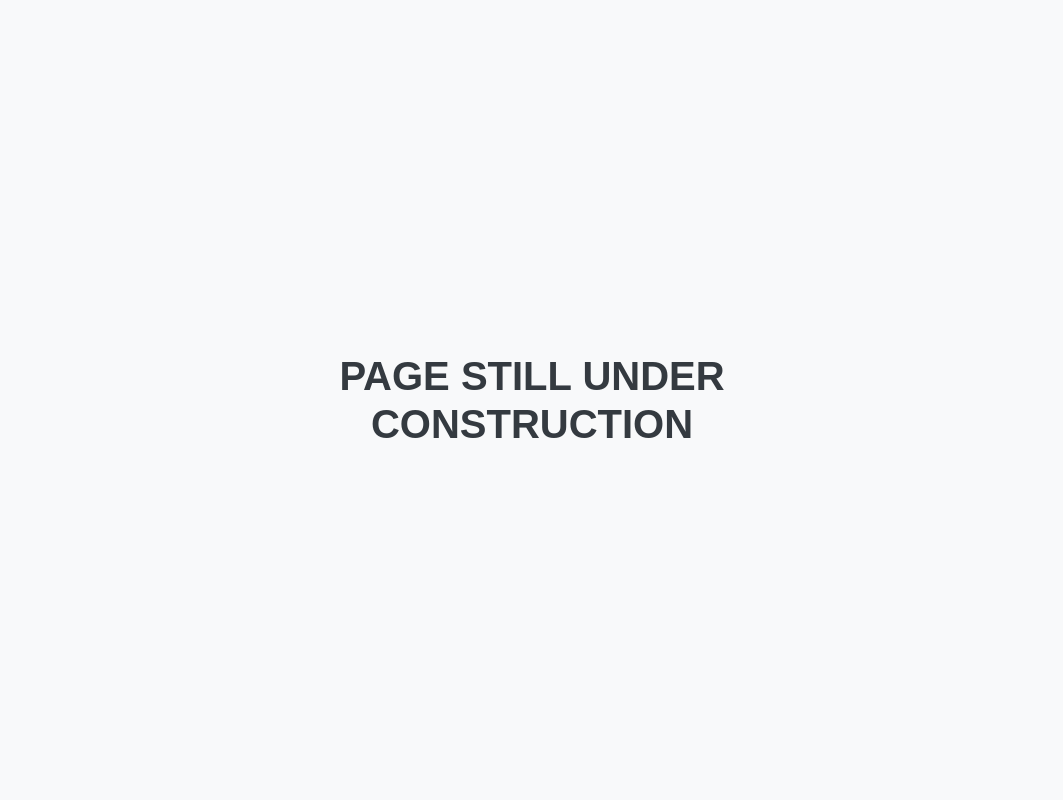
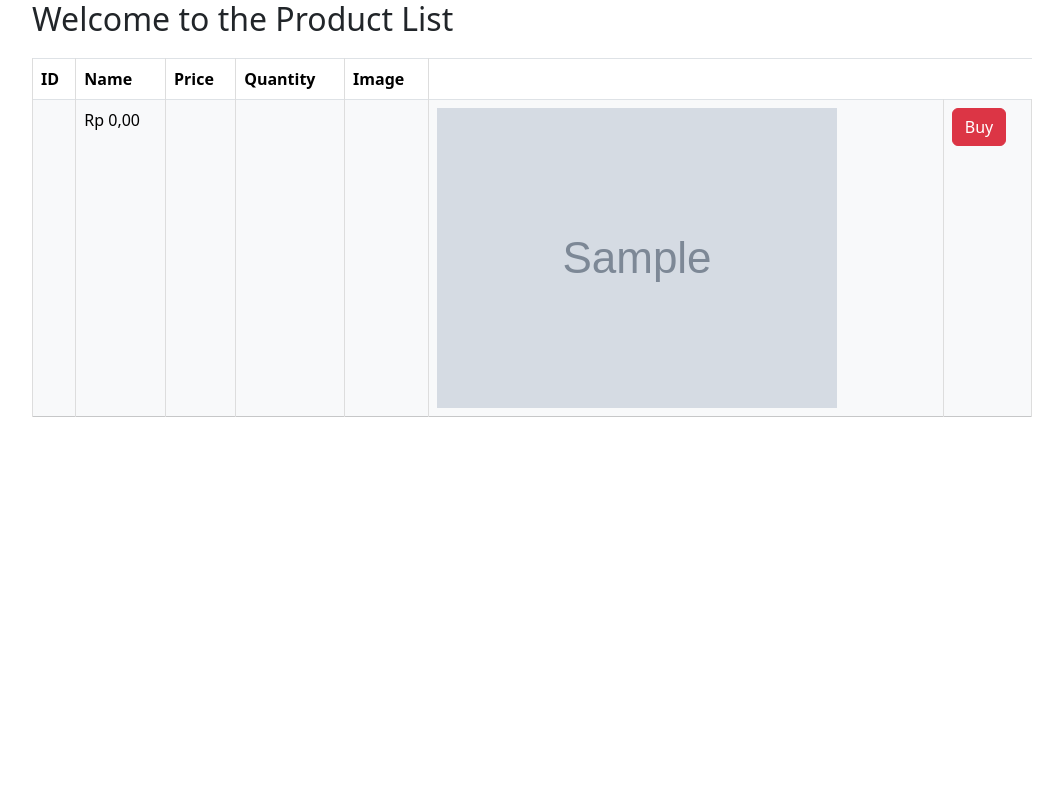
Before and after one commit to JustMarvell/WP_PK_CASH, a PHP site: page /welcome.php in a window 1280 px wide. Shown: the whole page, without its empty margins (108-1171 px from the left). Run offline with PHP 8.4, Linux system fonts and the light colour scheme; tables that the repository leaves empty or names only in its code hold one stand-in row (values such as "Sample post"); grey boxes marked "Sample" are stand-in pictures; data that the repository does not hold is empty.

Commit message:
feat: enhance welcome page with product listing and session messages, update image upload validation

```diff
--- a/models/products.php
+++ b/models/products.php
@@ -117,7 +117,7 @@
 
             // Allow certain file formats
             if (!in_array($imageFileType, ['jpg', 'png', 'jpeg', 'gif'])) {
-                $uploadOk = 0;
+                return false;
             }
 
             // Check if $uploadOk is set to 0 by an error
--- a/views/publics/welcome.php
+++ b/views/publics/welcome.php
@@ -1,34 +1,135 @@
+<?php
+    if (session_status() == PHP_SESSION_NONE) {
+        session_start(); // Start the session if not already started
+    }
+
+    include_once '../../models/database_connector.php'; // Include database connection file
+    include_once '../../controllers/prods_con.php'; // Include Product controller file
+    include_once '../../controllers/utils.php'; // Include utility functions
+    include_once '../../controllers/usrs_con.php'; // Include User controller file
+
+    $db = new DatabaseConnector(); // Create a new instance of the database connection
+    $db_conn = $db->GetConnection(); // Get the database connection
+    $productController = new ProductController($db_conn); // Create a new instance of the Product controller
+    $utils = new Utils(); // Create a new instance of the utility functions
+
+    $err_msg = ''; // Initialize error message variable
+    $success_msg = ''; // Initialize success message variable
+
+    switch ($_SERVER['REQUEST_METHOD']) {
+        // handle post request
+        case 'POST':
+            // TODO : check if user is requesting to buy product
+            break;
+        // handle get request
+        case 'GET':
+            // TODO : check if user is requesting to view product details
+            break;
+    }
+?>
 <!DOCTYPE html>
 <html lang="en">
 <head>
     <meta charset="UTF-8">
     <meta name="viewport" content="width=device-width, initial-scale=1.0">
-    <title>Welcome</title>
+    <title>Welcome - PRODUCT LIST</title>
 
     <link href="https://cdn.jsdelivr.net/npm/bootstrap@5.3.3/dist/css/bootstrap.min.css" rel="stylesheet" integrity="sha384-QWTKZyjpPEjISv5WaRU9OFeRpok6YctnYmDr5pNlyT2bRjXh0JMhjY6hW+ALEwIH" crossorigin="anonymous">
     <link rel="preconnect" href="https://fonts.googleapis.com">
     <link rel="preconnect" href="https://fonts.gstatic.com" crossorigin>
 </head>
 <style>
-    body {
-        font-family: 'Poppins', sans-serif;
-        background-color: #f8f9fa;
-        height: 100vh;
+    .container {
+        width: 80%;
+        margin:  auto;
     }
-    h1 {
-        color: #343a40;
-        font-size: 2.5rem;
-        font-weight: 600;
-        text-align: center;
+
+    table {
+        border-collapse: collapse;
+        width: 100%;
+        margin-top: 20px;
     }
-    .header {
-        position: absolute;
-        top: 50%;
-        left: 50%;
-        transform: translate(-50%, -50%);
+
+    th, td {
+        border: 1px solid #ddd;
+        padding: 8px;
+        text-align: left;
+    }
+
+    th {
+        background-color: #f2f2f2;
+    }
+
+    .form-group {
+        margin-bottom: 15px;
+    }
+
+    .alert {
+        padding: 10px;
+        margin: 10px 0;
+    }
+
+    .success {
+        background-color: #dff0d8;
+        border-color: #d6e9c6;
+        color: #3c763d;
+    }
+
+    .error {
+        background-color: #f2dede;
+        border-color: #ebccd1;
+        color: #a94442;
     }
 </style>
 <body>
-    <h1 class='header'>PAGE STILL UNDER CONSTRUCTION</h1>
+    <div class="container">
+        <h2>Welcome to the Product List</h2>
+
+        <?php if(isset($_SESSION['success'])): ?>
+            <div class="alert success"><?php echo $_SESSION['success']; unset($_SESSION['success']); ?></div>
+        <?php endif; ?>
+
+        <?php if(isset($_SESSION['error'])): ?>
+            <div class="alert error"><?php echo $_SESSION['error']; unset($_SESSION['error']); ?></div>
+        <?php endif; ?>
+
+        <table class="table table-bordered">
+            <thead>
+                <tr>
+                    <th>ID</th>
+                    <th>Name</th>
+                    <th>Price</th>
+                    <th>Quantity</th>
+                    <th>Image</th>
+                </tr>
+            </thead>
+            <tbody>
+                <?php
+                // Fetch and display products from the database
+                $products = $productController->GetProducts();
+                if (empty($products)) {
+                    echo "<tr><td colspan='5'>No products found</td></tr>";
+                }
+                ?>
+                 <?php foreach ($products as $product): ?>
+                <tr class="table-light">
+                    <td><?php echo htmlspecialchars($product['prod_name']); ?></td>
+                    <td><?php echo htmlspecialchars($utils->ConvertToRupiah($product['prod_price'])); ?></td>
+                    <td><?php echo htmlspecialchars($product['prod_qty']); ?></td>
+                    <td><?php echo htmlspecialchars($product['prod_category']); ?></td>
+                    <td><?php echo htmlspecialchars($product['prod_desc']); ?></td>
+                    <td><img src="<?php echo $product['prod_img']; ?>" class="img-prw"></td>
+                    <td>
+                        <form method="POST" action="">
+                            <input type="hidden" name="prod_id" value="<?php echo $product['id']; ?>">
+                            <button type="submit" name="buy" class="btn btn-danger">Buy</button>
+                        </form>
+                    </td>
+                </tr>
+            <?php endforeach; ?>
+            </tbody>
+        </table>
+
+    </div>
 </body>
 </html>
```
Also changed, not shown: views/publics/uploads/681859df567ad_images.jpg (renamed from views/publics/uploads/68184abac38de_images.jpg), views/publics/uploads/68185f1c234a3_images.jpg (added).
